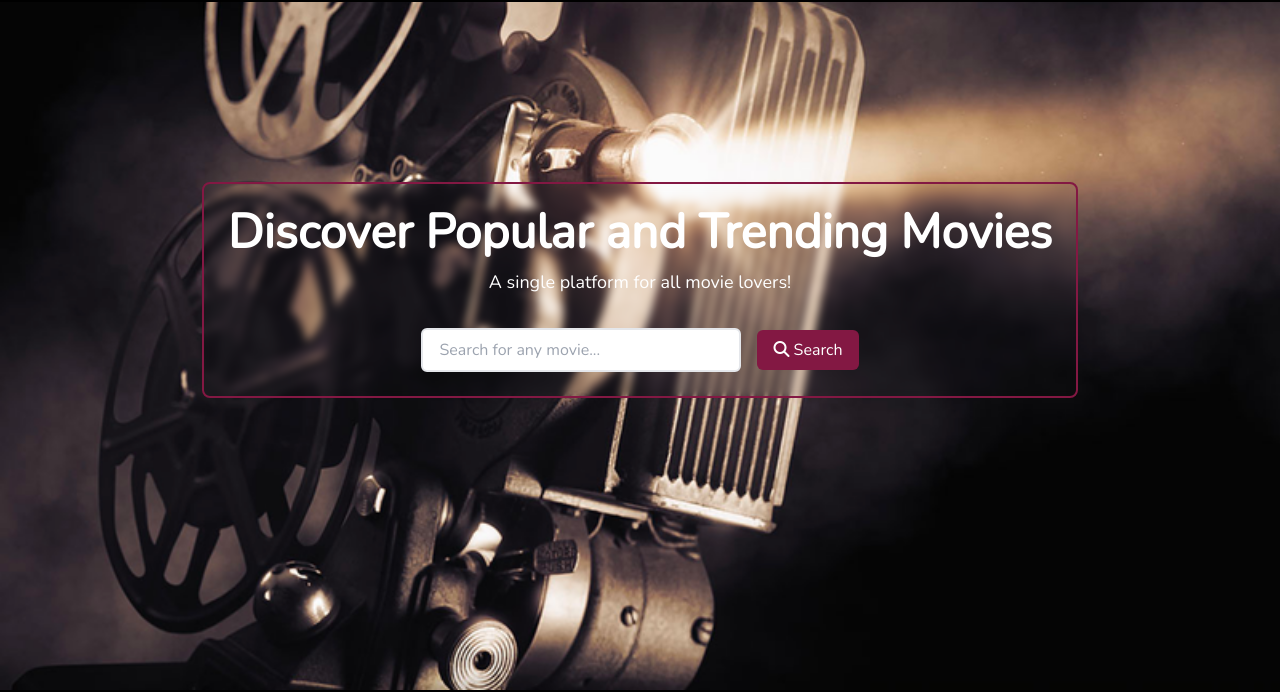
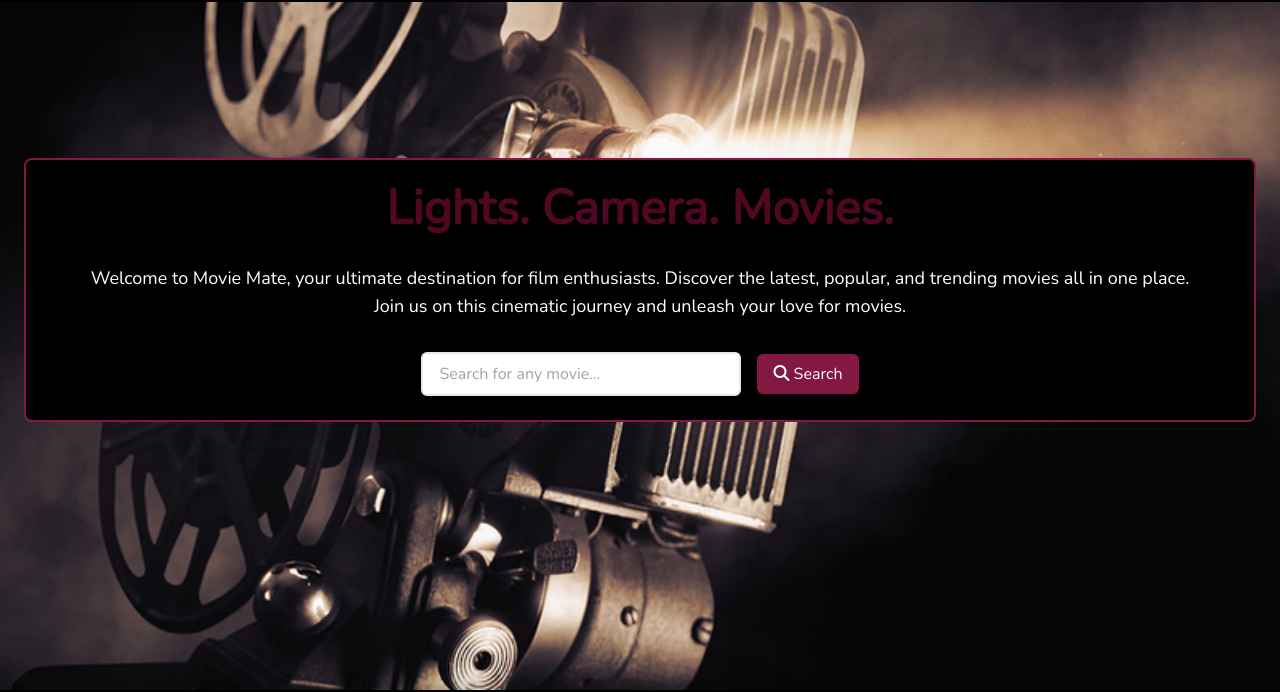
Before and after one commit to ivonamaria/MovieMate, a website: page index.html in a window 1280 px wide. Shown: the part 110-802 px from the top of the page. Drawn offline with nearby package versions, Linux system fonts and the light colour scheme; files that its build step writes are made by us from their sources; no server answers.

Commit message:
changed path

```diff
--- a/public/index.html
+++ b/index.html
@@ -80,10 +80,11 @@
       <div class="relative ">
         <div class="text-center bg-center bg-cover bg-no-repeat" style="background-image: url('../images/movie-mate.webp')">
           <div class="flex justify-center items-center min-h-screen bg-transparent ">
-            <div class="text-center text-white border-pink-900 border-2 rounded-lg p-6 m-6 bg-transparent backdrop-blur-sm">
-              <h1 class="mb-3 text-3xl md:text-5xl font-bold bg-transparent backdrop-blur-sm">Discover Popular and Trending Movies</h1>
-              <h2 class="mb-8 text-lg bg-transparent backdrop-blur-sm">A single platform for all movie lovers!</h2>
-              <div class="flex flex-col md:flex-row items-center justify-center bg-transparent backdrop-blur-sm">
+            <div class="text-center text-white border-pink-900 border-2 rounded-lg p-6 m-6">
+              <h1 class="mb-3 text-pink-950 text-3xl md:text-5xl font-bold">Lights. Camera. Movies.</h1>
+              <h2 class="mb-8 text-white text-lg m-8">
+              Welcome to Movie Mate, your ultimate destination for film enthusiasts. Discover the latest, popular, and trending movies all in one place. Join us on this cinematic journey and unleash your love for movies.</h2>
+              <div class="flex flex-col md:flex-row items-center justify-center">
                 <input type="text" class="bg-white text-black py-2 px-4 w-full md:w-80 rounded-md border-2 focus:outline-none focus:border-pink-900 mb-4 md:mb-0 md:mr-4" placeholder="Search for any movie..." id="inputMovie">
                 <button id="search" class="bg-pink-900 text-white py-2 px-4 rounded-md hover:bg-rose-900 focus:outline-none" type="submit"><i class="fa fa-search fill-white bg-pink-900" aria-hidden="true"></i> Search</button>
               </div>
@@ -127,7 +128,7 @@
 
     <script src="https://kit.fontawesome.com/f1991e4499.js" crossorigin="anonymous"></script>
     <script src="https://cdnjs.cloudflare.com/ajax/libs/jquery/3.2.1/jquery.min.js"></script>
-    <script type="text/javascript" src="../src/script.js"></script>
+    <script type="text/javascript" src="./assets/script.js"></script>
 
   </body>
 
--- a/tailwind.config.js
+++ b/tailwind.config.js
@@ -1,6 +1,6 @@
 /** @type {import('tailwindcss').Config} */
 module.exports = {
-  content: ["./src/**/*.{html,js,css}", "./public/**/*.{html,css}"],
+  content: ["./**/*.{html,js,css}", "./assets/**/*.{html,css}"],
   theme: {
     extend: {},
   },
```
Also changed, not shown: assets/script.js (renamed from src/script.js), assets/style.css (renamed from src/style.css), dist/output.css, public/output-style.css (deleted).
